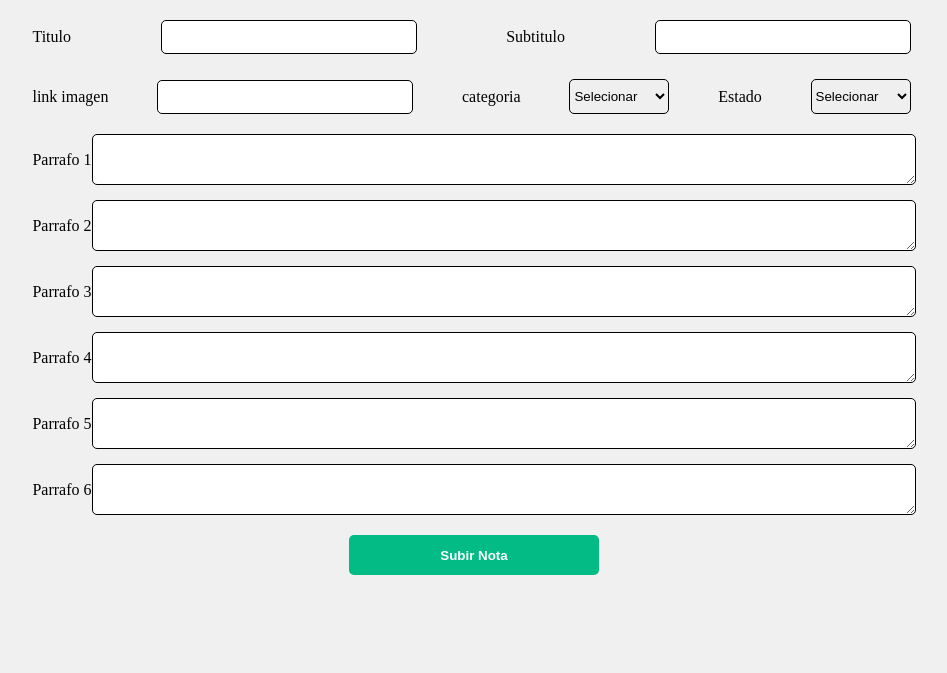
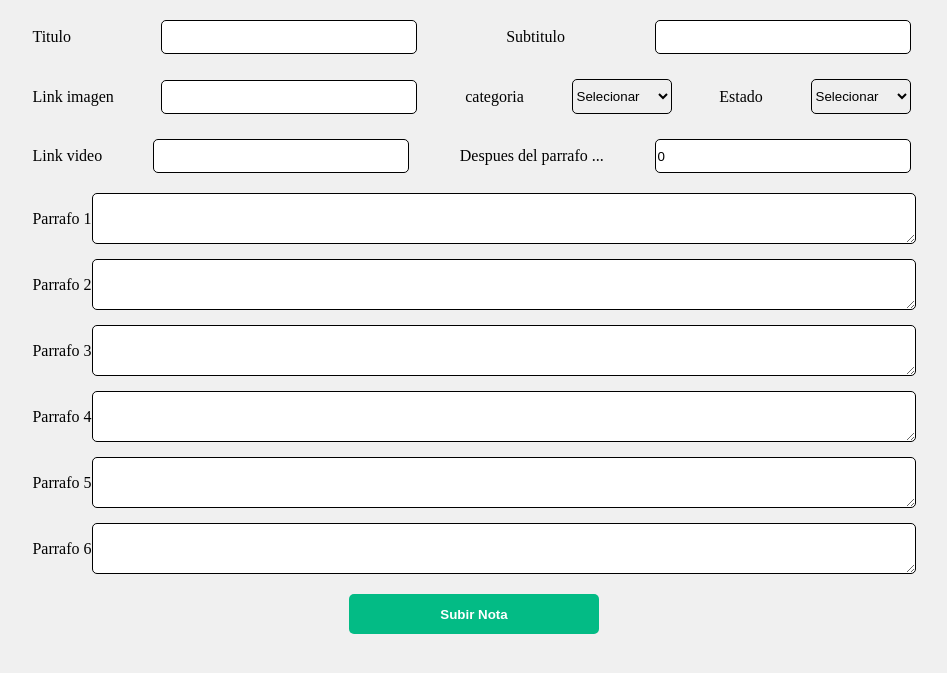
Before and after one commit to CesCM28/Notas, a Flask app: template templates/index.html in a window 1280 px wide, after a click on "Registro". Shown: the part 100-773 px from the top of the page, without its empty margins (166-1113 px from the left). Run offline with Flask 2, Linux system fonts and the light colour scheme; the visitor is signed in with stand-in values (Sample User, id 1); tables that the repository leaves empty or names only in its code hold one stand-in row (values such as "Sample post"); the template is opened without the code that fills it: most values are stand-ins (such as "Sample title", 1, 10 or a date in 2020); data that the repository does not hold is empty.

Commit message:
subir video

```diff
--- a/application.py
+++ b/application.py
@@ -66,7 +66,10 @@ def index():
     db, c = get_db()
     if request.method == 'POST':
         titulo = request.form['titulo']
+        subtitulo = request.form['subtitulo']
         imagen = request.form['imagen']
+        video = request.form['video']
+        posicion = request.form['posicion']
         categoria = request.form['categoria']
         parrafo1 = request.form['parrafo1']
         parrafo2 = request.form['parrafo2']
@@ -76,9 +79,9 @@ def index():
         parrafo6 = request.form['parrafo6']
         c.execute(
             """
-            INSERT INTO news (id_category,created_at,title,paragraph1,paragraph2,paragraph3,paragraph4,paragraph5,paragraph6,link_img,created_by,status)
-            VALUES ( %s, curdate(),%s, %s, %s, %s, %s, %s, %s, %s, %s, 0)
-            """, (categoria,titulo,parrafo1,parrafo2,parrafo3,parrafo4,parrafo5,parrafo6,imagen,session['user_id'])
+            INSERT INTO news (id_category,created_at,title,subtitle,paragraph1,paragraph2,paragraph3,paragraph4,paragraph5,paragraph6,link_img,link_video,position_video,created_by,status)
+            VALUES ( %s, curdate(),%s, %s, %s, %s, %s, %s, %s, %s, %s, %s, %s, %s, 0)
+            """, (categoria,titulo,subtitulo,parrafo1,parrafo2,parrafo3,parrafo4,parrafo5,parrafo6,imagen,video,posicion,session['user_id'])
         )
         db.commit()
 
@@ -108,7 +111,7 @@ def index():
 def editar(idnew):
     db, c = get_db()
     c.execute("""
-        select id_news,id_category,title,subtitle,paragraph1,paragraph2,paragraph3,paragraph4,paragraph5,paragraph6,link_img,status
+        select id_news,id_category,title,subtitle,paragraph1,paragraph2,paragraph3,paragraph4,paragraph5,paragraph6,link_img,link_video,position_video,status
         from news where id_news = %s
     """, (idnew,))
     news = c.fetchone()
@@ -120,6 +123,8 @@ def editar(idnew):
         titulo = request.form['titulo']
         subtitulo = request.form['subtitulo']
         imagen = request.form['imagen']
+        video = request.form['video']
+        posicion = request.form['posicion']
         categoria = request.form['categoria']
         parrafo1 = request.form['parrafo1']
         parrafo2 = request.form['parrafo2']
@@ -129,11 +134,12 @@ def editar(idnew):
         parrafo6 = request.form['parrafo6']
         c.execute(
             """
-            UPDATE news SET id_category = %s, title = %s, subtitle = %s, link_img = %s,
+            UPDATE news SET id_category = %s, title = %s, subtitle = %s,
+            link_img = %s, link_video = %s, position_video = %s,
             paragraph1 = %s, paragraph2 = %s, paragraph3 = %s,
             paragraph4 = %s, paragraph5 = %s, paragraph6 = %s
             WHERE id_news = %s
-            """, (categoria,titulo,subtitulo,imagen,parrafo1,parrafo2,parrafo3,parrafo4,parrafo5,parrafo6,idnew)
+            """, (categoria,titulo,subtitulo,imagen,video,posicion,parrafo1,parrafo2,parrafo3,parrafo4,parrafo5,parrafo6,idnew)
         )
         db.commit()
         return redirect(url_for('index'))
--- a/templates/editar.html
+++ b/templates/editar.html
@@ -32,6 +32,12 @@
         </select>
     </div>
     <div class="renglon">
+        <label for="video">Link video</label>
+        <input name="video" id="video" value="{{ news['link_video'] }}">
+        <label for="posicion">Despues del parrafo ...</label>
+        <input name="posicion" id="posicion" value="{{ news['position_video'] }}" required>
+    </div>
+    <div class="renglon">
         <label for="parrafo1">Parrafo</label>
         <textarea name="parrafo1" id="parrafo1" cols="100" rows="3" required>{{ news['paragraph1'] }}</textarea>
     </div>
--- a/templates/index.html
+++ b/templates/index.html
@@ -15,7 +15,7 @@
                 <input name="subtitulo" id="subtitulo" required />
             </div>
             <div class="renglon">
-                <label for="imagen">link imagen</label>
+                <label for="imagen">Link imagen</label>
                 <input name="imagen" id="imagen" required />
                 <label for="categoria">categoria</label>
                 <select name="categoria" id="categoria" required>
@@ -30,6 +30,12 @@
                     <option value="0">Oculto</option>
                     <option value="1">Visible</option>
                 </select>
+            </div>
+            <div class="renglon">
+                <label for="video">Link video</label>
+                <input name="video" id="video">
+                <label for="posicion">Despues del parrafo ...</label>
+                <input name="posicion" id="posicion" value="0" required>
             </div>
             <div class="renglon">
                 <label for="parrafo1">Parrafo 1</label>
```
